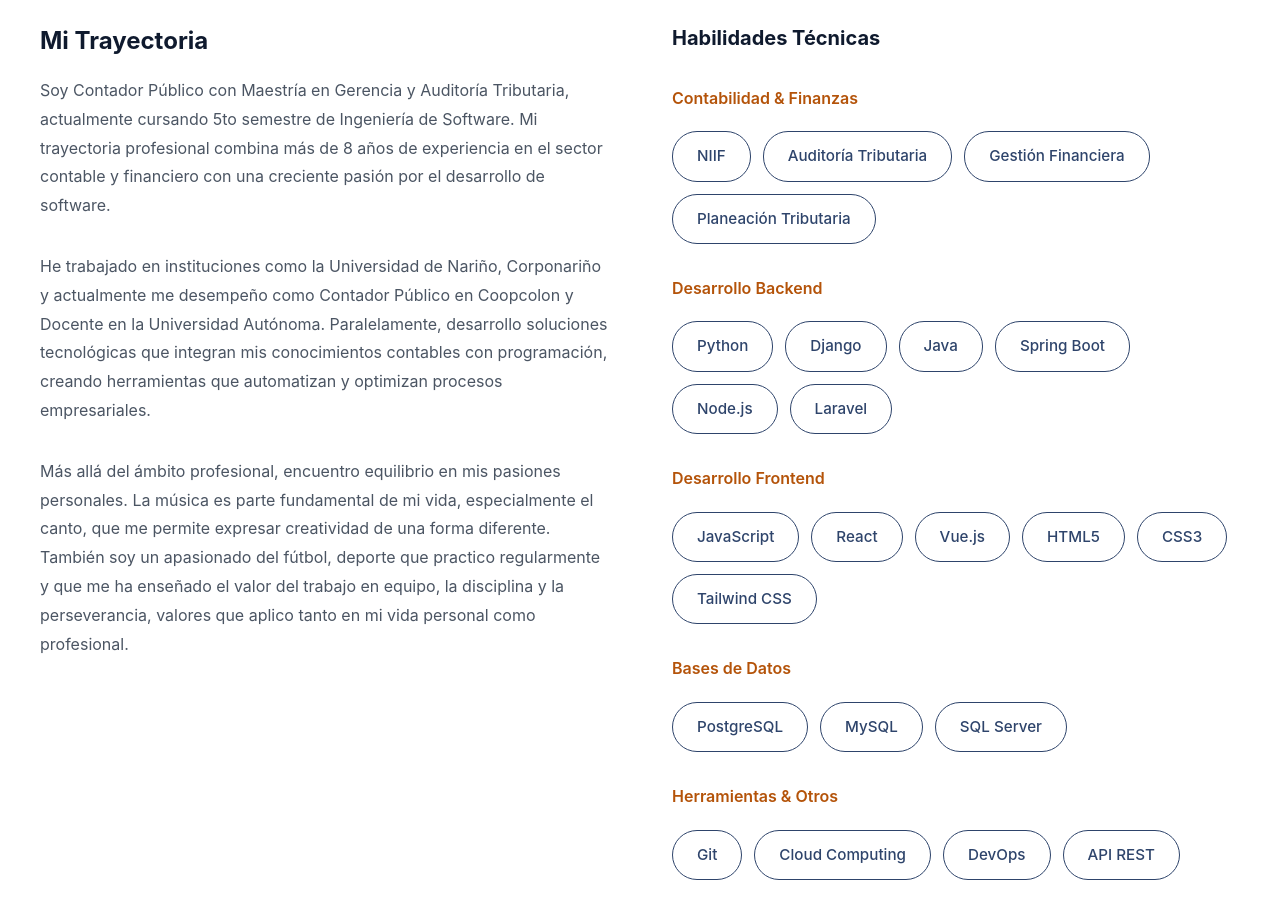
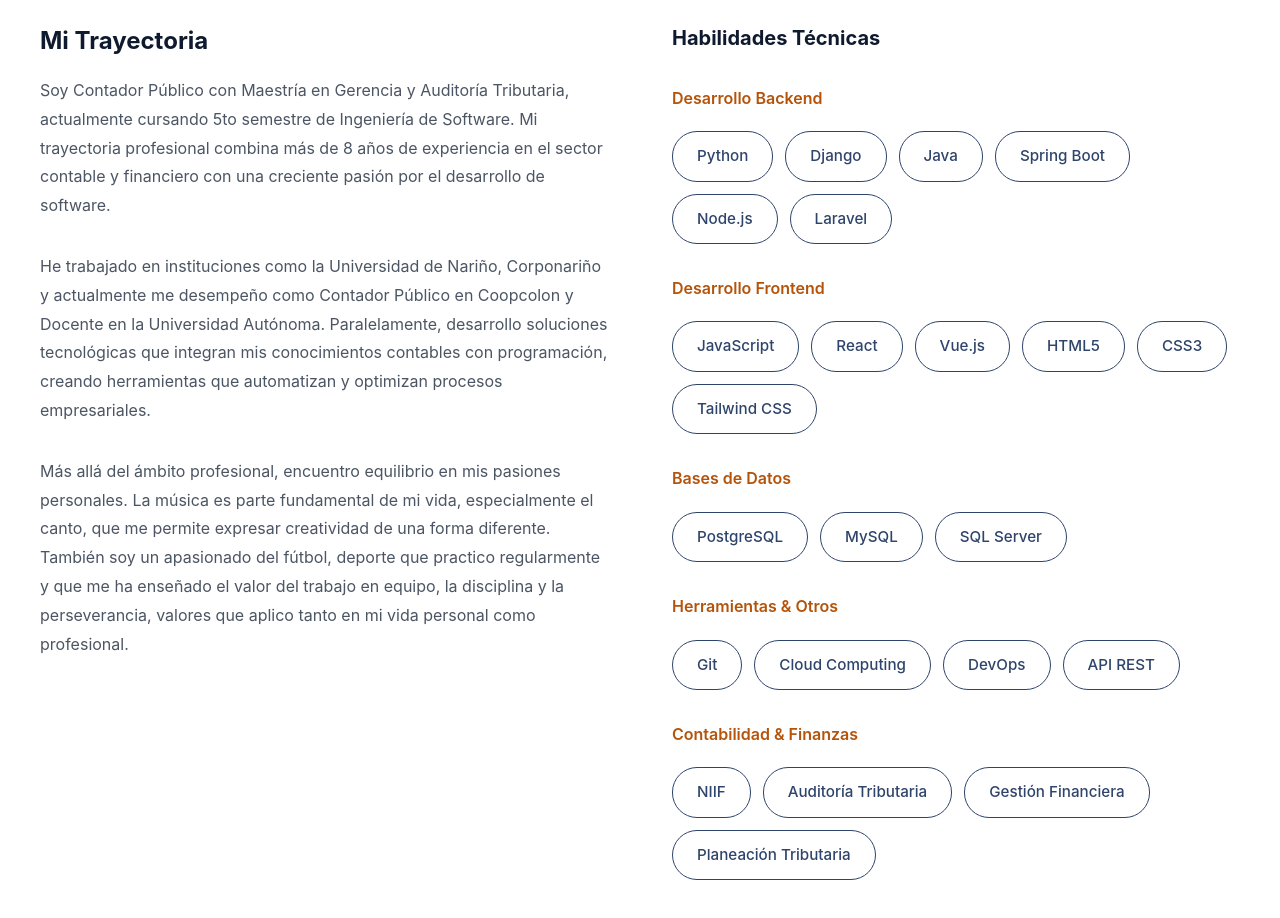
Before and after one commit to fernandorosero91/portafolio, a Next.js app: page / in a window 1280 px wide. Shown: the part 1120-2038 px from the top of the page. Built offline with nearby package versions, Linux system fonts and the light colour scheme.

Commit message:
cambio de orden en habilidad de contabilidad y finanzas

```diff
--- a/app/components/About.tsx
+++ b/app/components/About.tsx
@@ -10,11 +10,6 @@
   const { ref: skillsRef, isVisible: skillsVisible } = useScrollReveal({ threshold: 0.1, delay: 400 });
 
   const skillCategories = [
-    {
-      category: 'Contabilidad & Finanzas',
-      translationKey: 'accounting',
-      skills: ['NIIF', 'Auditoría Tributaria', 'Gestión Financiera', 'Planeación Tributaria']
-    },
     {
       category: 'Desarrollo Backend',
       translationKey: 'backend',
@@ -34,6 +29,11 @@
       category: 'Herramientas',
       translationKey: 'tools',
       skills: ['Git', 'Cloud Computing', 'DevOps', 'API REST']
+    },
+    {
+      category: 'Contabilidad & Finanzas',
+      translationKey: 'accounting',
+      skills: ['NIIF', 'Auditoría Tributaria', 'Gestión Financiera', 'Planeación Tributaria']
     }
   ];
 
```
